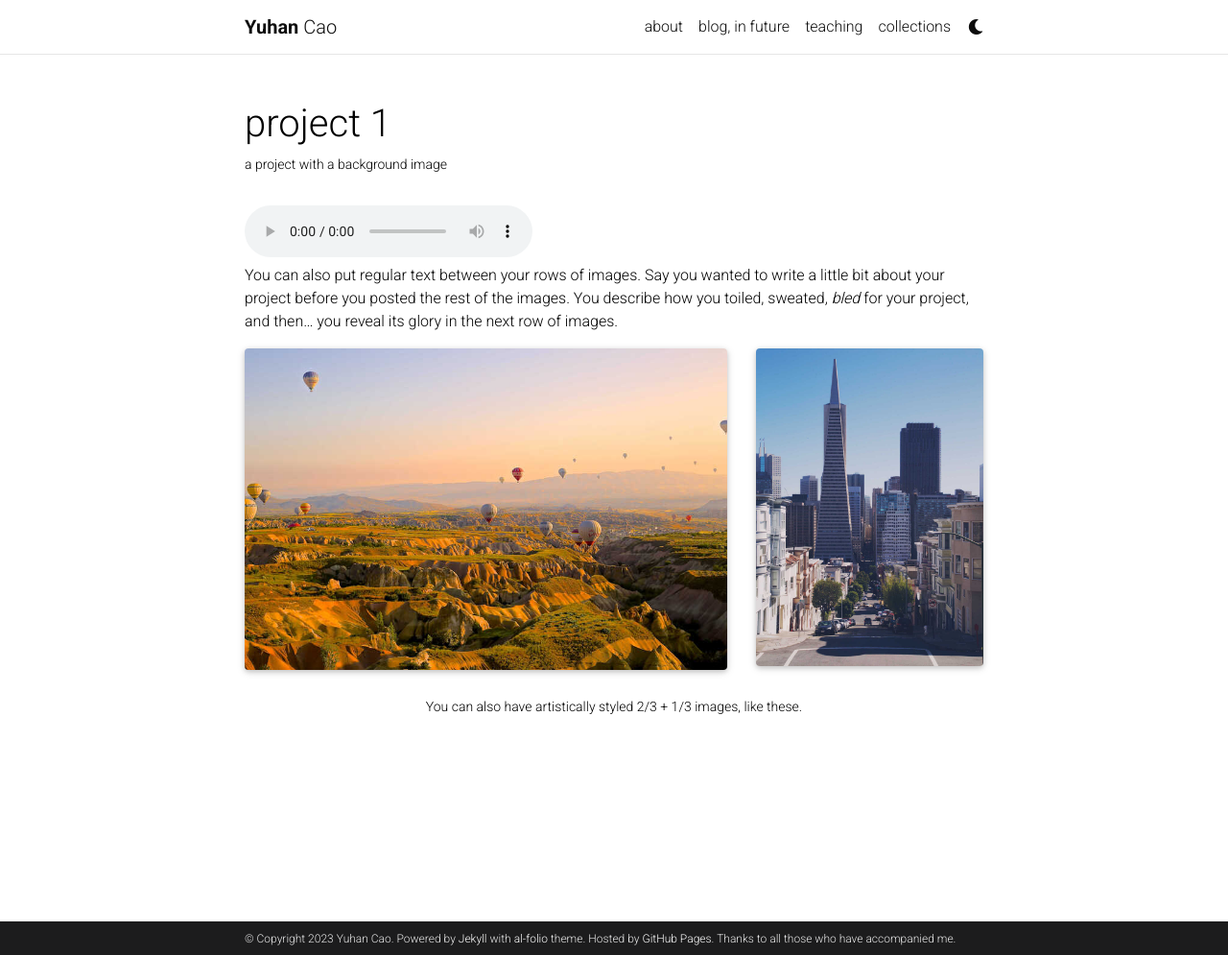
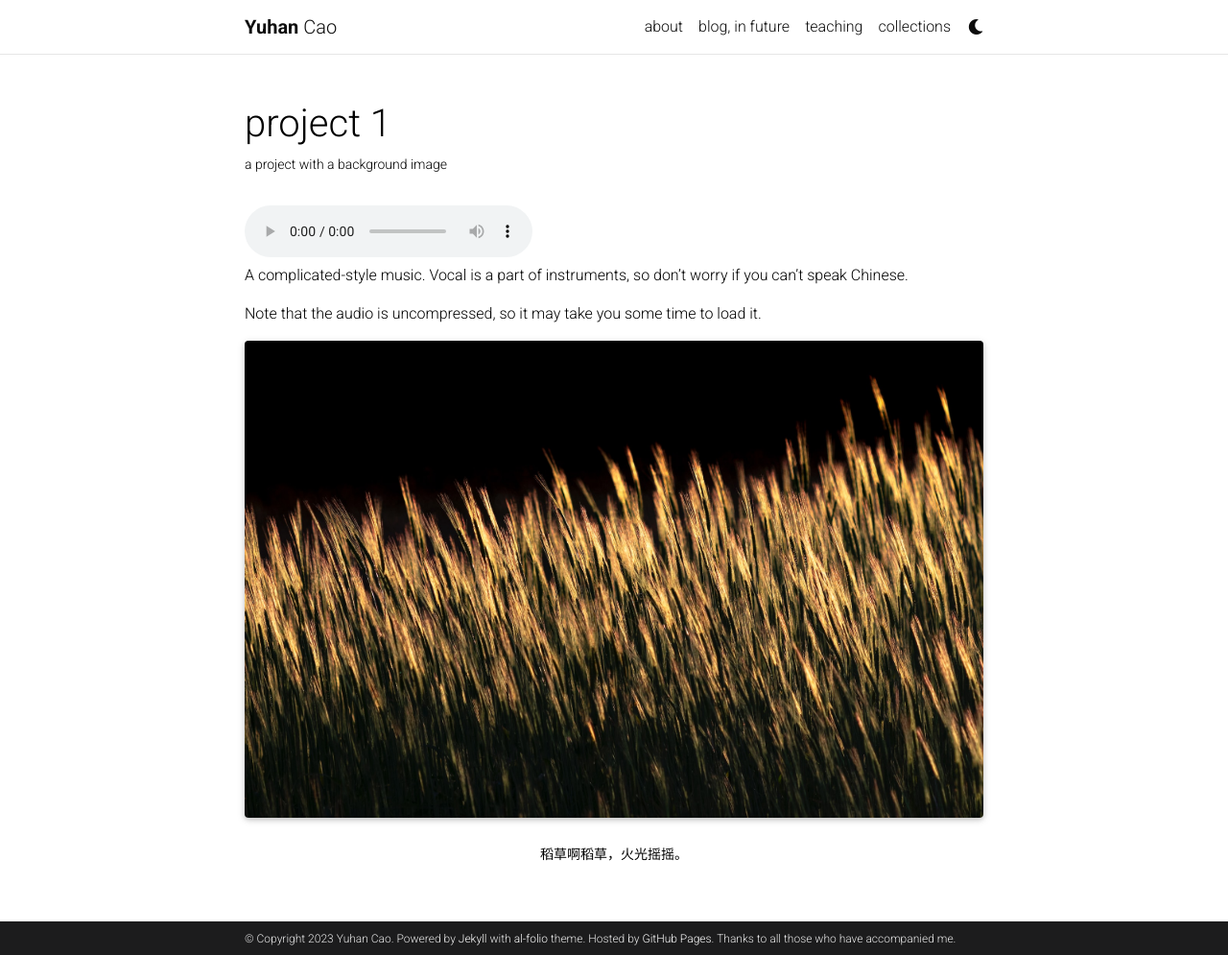
Before and after one commit to teafrogsf/teafrogsf.github.io, a Jekyll site: the page built from _projects/1_project.md, in a window 1280 px wide and 995 px high. Shown: the whole window at 96% size. Built offline with Jekyll 4.4.1, drawn with Linux system fonts in a browser that asks for light colours; full-size pictures stand in for the smaller copies a plugin makes; comment, search, counter and statistics services are not loaded; a style sheet for code colours, icons or effects is not loaded.

Commit message:
try 2 add straw

```diff
--- a/_projects/1_project.md
+++ b/_projects/1_project.md
@@ -9,19 +9,16 @@ category: complete
 
 {% include embed_audio.html src="/assets/audio/Straw.wav" %}
 
-You can also put regular text between your rows of images.
-Say you wanted to write a little bit about your project before you posted the rest of the images.
-You describe how you toiled, sweated, *bled* for your project, and then... you reveal its glory in the next row of images.
+A complicated-style music. Vocal is a part of instruments, so don't worry if you can't speak Chinese.
+
+Note that the audio is uncompressed, so it may take you some time to load it.
 
 
-<div class="row justify-content-sm-center">
-    <div class="col-sm-8 mt-3 mt-md-0">
-        {% include figure.html path="assets/img/6.jpg" title="example image" class="img-fluid rounded z-depth-1" %}
-    </div>
-    <div class="col-sm-4 mt-3 mt-md-0">
-        {% include figure.html path="assets/img/11.jpg" title="example image" class="img-fluid rounded z-depth-1" %}
+<div class="row">
+    <div class="col-sm mt-3 mt-md-0">
+        {% include figure.html path="assets/img/12_new.jpg" title="" class="img-fluid rounded z-depth-1" %}
     </div>
 </div>
 <div class="caption">
-    You can also have artistically styled 2/3 + 1/3 images, like these.
+    稻草啊稻草，火光摇摇。
 </div>
```
Also changed, not shown: 3 other files.
